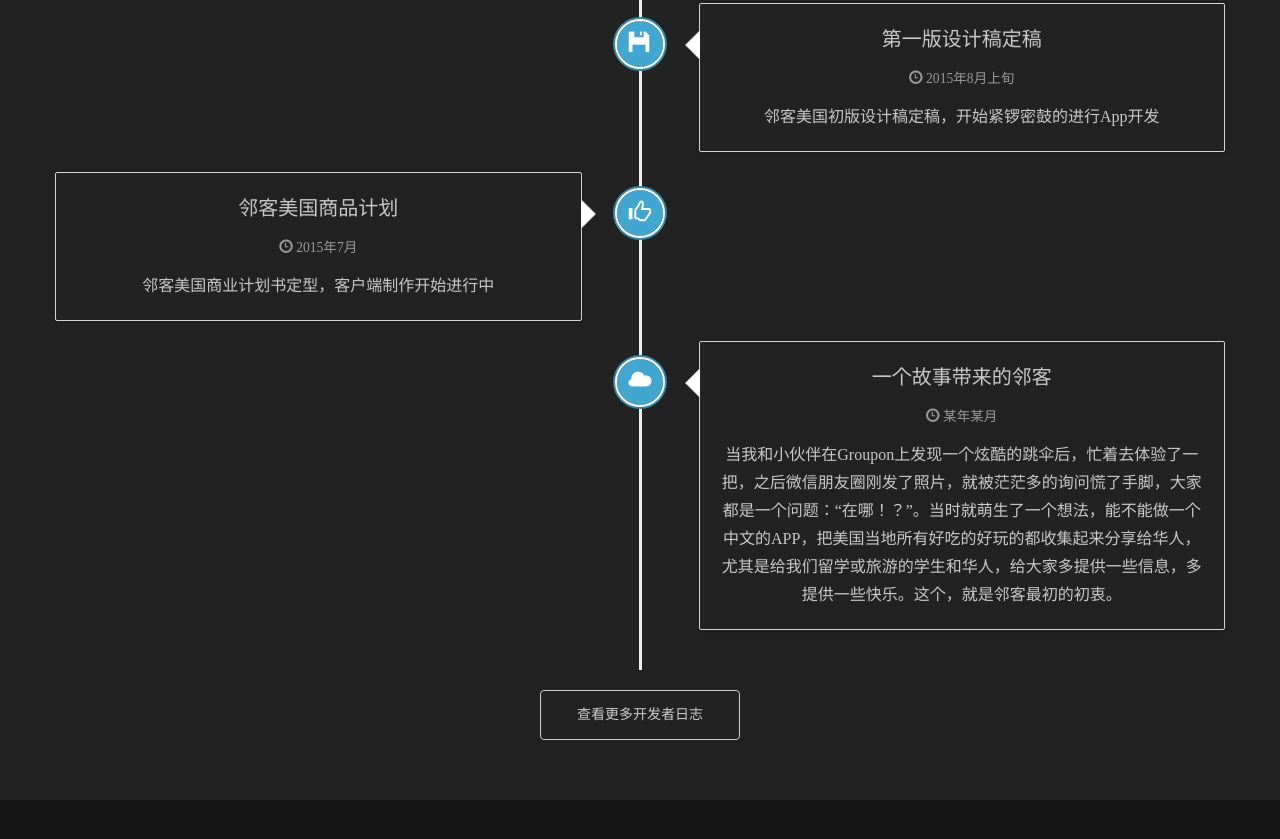
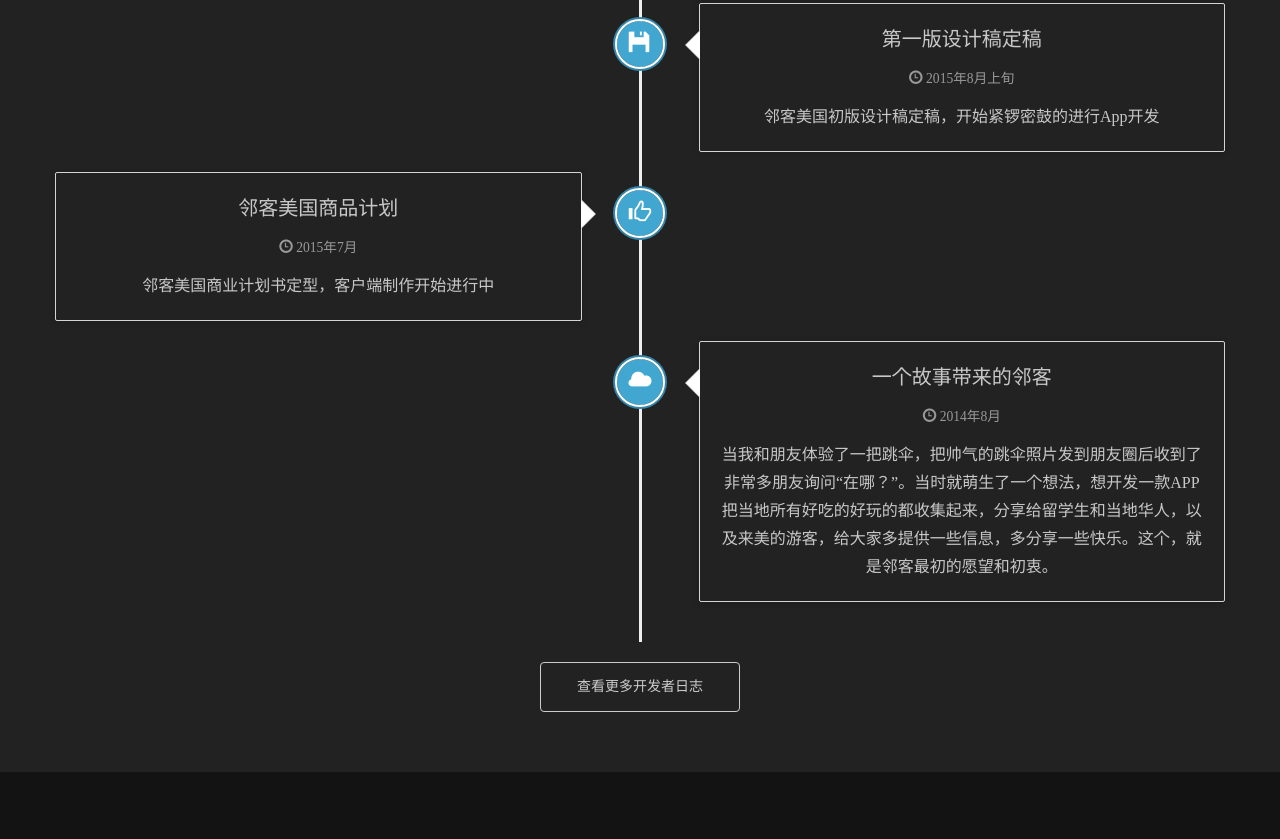
Before and after one commit to tonyjohnvan/Linkinusa, a plain HTML site: page index.html in a window 1280 px wide. Shown: the part 6970-7809 px from the top of the page. Drawn offline with nearby package versions, Linux system fonts and the light colour scheme; files whose address does not match are found by name; a web font is replaced by a local one.

Commit message:
changed some content

```diff
--- a/index.html
+++ b/index.html
@@ -884,7 +884,7 @@
             <div class="colored-line">
             </div>
             <div class="section-description">
-                有木有觉得这个东西很酷炫的说？木哈哈哈
+                一个故事带来的邻客
             </div>
             <div class="colored-line">
             </div>
@@ -977,11 +977,11 @@
                             <h4 class="timeline-title">一个故事带来的邻客</h4>
 
                             <p>
-                                <small class="text-muted"><i class="glyphicon glyphicon-time"></i> 某年某月</small>
+                                <small class="text-muted"><i class="glyphicon glyphicon-time"></i> 2014年8月</small>
                             </p>
                         </div>
                         <div class="timeline-body">
-                            <p>当我和小伙伴在Groupon上发现一个炫酷的跳伞后，忙着去体验了一把，之后微信朋友圈刚发了照片，就被茫茫多的询问慌了手脚，大家都是一个问题：“在哪！？”。当时就萌生了一个想法，能不能做一个中文的APP，把美国当地所有好吃的好玩的都收集起来分享给华人，尤其是给我们留学或旅游的学生和华人，给大家多提供一些信息，多提供一些快乐。这个，就是邻客最初的初衷。</p>
+                            <p>当我和朋友体验了一把跳伞，把帅气的跳伞照片发到朋友圈后收到了非常多朋友询问“在哪？”。当时就萌生了一个想法，想开发一款APP把当地所有好吃的好玩的都收集起来，分享给留学生和当地华人，以及来美的游客，给大家多提供一些信息，多分享一些快乐。这个，就是邻客最初的愿望和初衷。</p>
                         </div>
                     </div>
                 </li>
```
